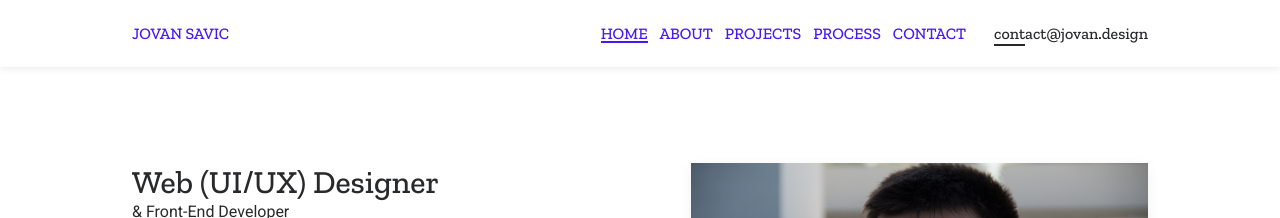
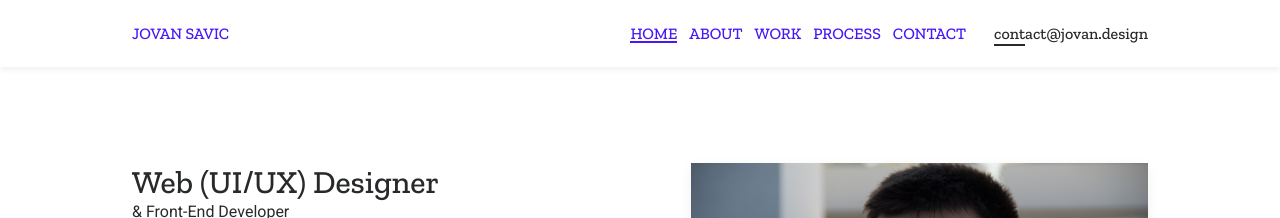
Before and after one commit to jovansavic/jovan.design, a Jekyll site: the page built from _pages/index.html, in a window 1280 px wide. Shown: the top 218 px of the page. Built offline with Jekyll 4.4.1, drawn with Linux system fonts in a browser that asks for light colours.

Commit message:
[EDIT]: Project links.

```diff
--- a/_config.yml
+++ b/_config.yml
@@ -52,7 +52,7 @@
 hero_subtitle: "& Front-End Developer"
 hero_text: Jovan is CSSDA awarded designer who solves problems with his design skills and creates premium looking websites and apps. After finding the best design solution, Jovan gives life to his design by coding it.
 hero_btn_01: CHECK WORK
-hero_btn_01_link: "#work"
+hero_btn_01_link: /work/
 hero_btn_02: ABOUT ME
 hero_btn_02_link: /about/
 hero_image_url: hero_image_url
--- a/_includes/header/header.html
+++ b/_includes/header/header.html
@@ -10,7 +10,7 @@
 		<nav class="site-nav">
 			<a href="{{site.baseurl}}/" class="{% if page.url =='/' %}current-page{% endif %}">HOME</a>
 			<a href="{{site.baseurl}}/about" class="ml-1 {% if page.url =='/about/' %}current-page{% endif %}" >ABOUT</a>
-			<a href="{{site.baseurl}}/projects" class="ml-1 {% if page.url =='/projects/' %}current-page{% endif %}" >PROJECTS</a>
+			<a href="{{site.baseurl}}/work" class="ml-1 {% if page.url =='/work/' %}current-page{% endif %}" >WORK</a>
 			<a href="{{site.baseurl}}/process" class="ml-1  {% if page.url =='/process/' %}current-page{% endif %}">PROCESS</a>
 			<!--<a href="{{site.baseurl}}/work" class="ml-1  {% if page.url =='/work/' %}current-page{% endif %}">WORK</a>-->
 			<a href="{{site.baseurl}}/contact" class="ml-1 {% if page.url =='/contact/' %}current-page{% endif %}" >CONTACT</a>
@@ -33,7 +33,7 @@
 	<nav class="mobile-nav">
 		<a href="{{site.baseurl}}/" class="{% if page.url =='/' %}current-page{% endif %}">HOME</a>
 		<a href="{{site.baseurl}}/about" class="{% if page.url =='/about/' %}current-page{% endif %}" >ABOUT</a>
-		<a href="{{site.baseurl}}/projects" class="{% if page.url =='/projects/' %}current-page{% endif %}" >PROJECTS</a>
+		<a href="{{site.baseurl}}/work" class="{% if page.url =='/work/' %}current-page{% endif %}" >WORK</a>
 		<a href="{{site.baseurl}}/process" class=" {% if page.url =='/process/' %}current-page{% endif %}">PROCESS</a>
 		<!--<a href="{{site.baseurl}}/work" class="ml-1  {% if page.url =='/work/' %}current-page{% endif %}">WORK</a>-->
 		<a href="{{site.baseurl}}/contact" class="{% if page.url =='/contact/' %}current-page{% endif %}" >CONTACT</a>
--- a/_pages/projects.html
+++ b/_pages/projects.html
@@ -1,5 +1,5 @@
 ---
-permalink: /projects/
+permalink: /work/
 layout: default
 asset_name: projects-page
 ---
```
